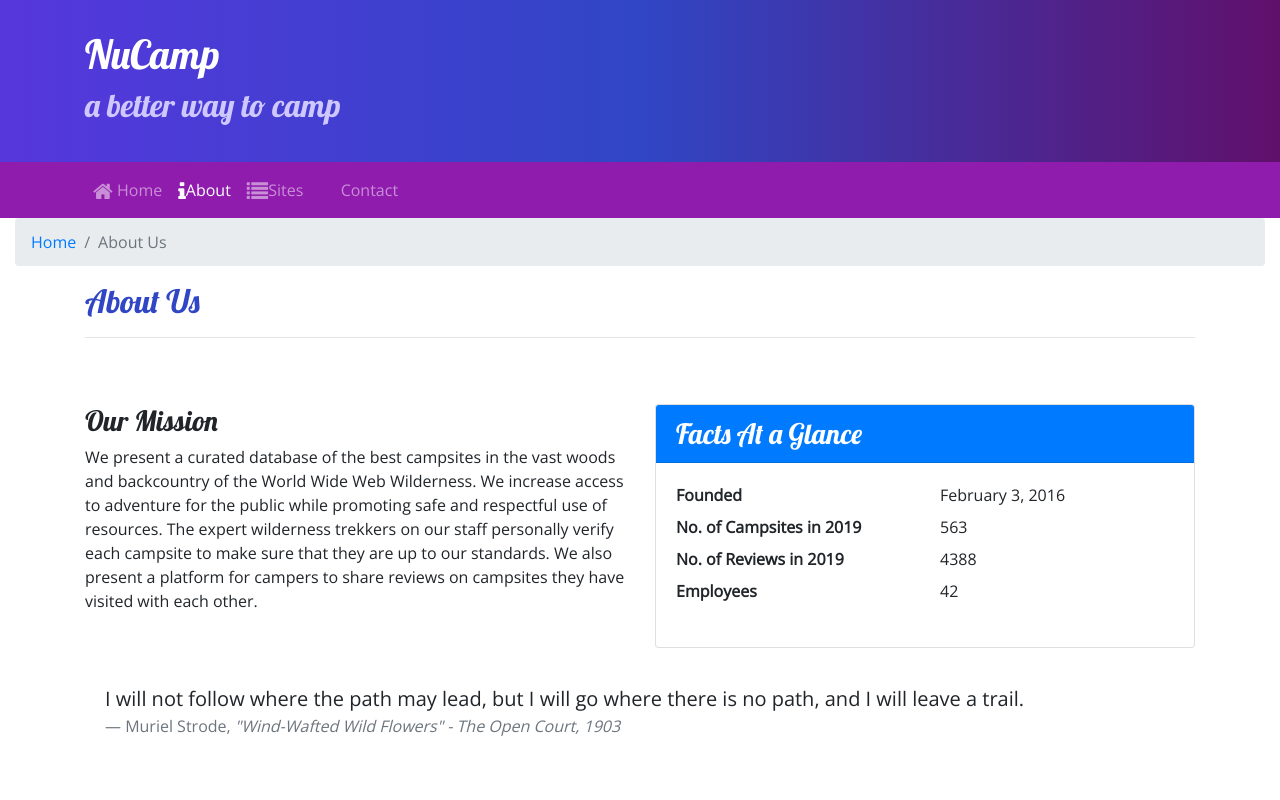
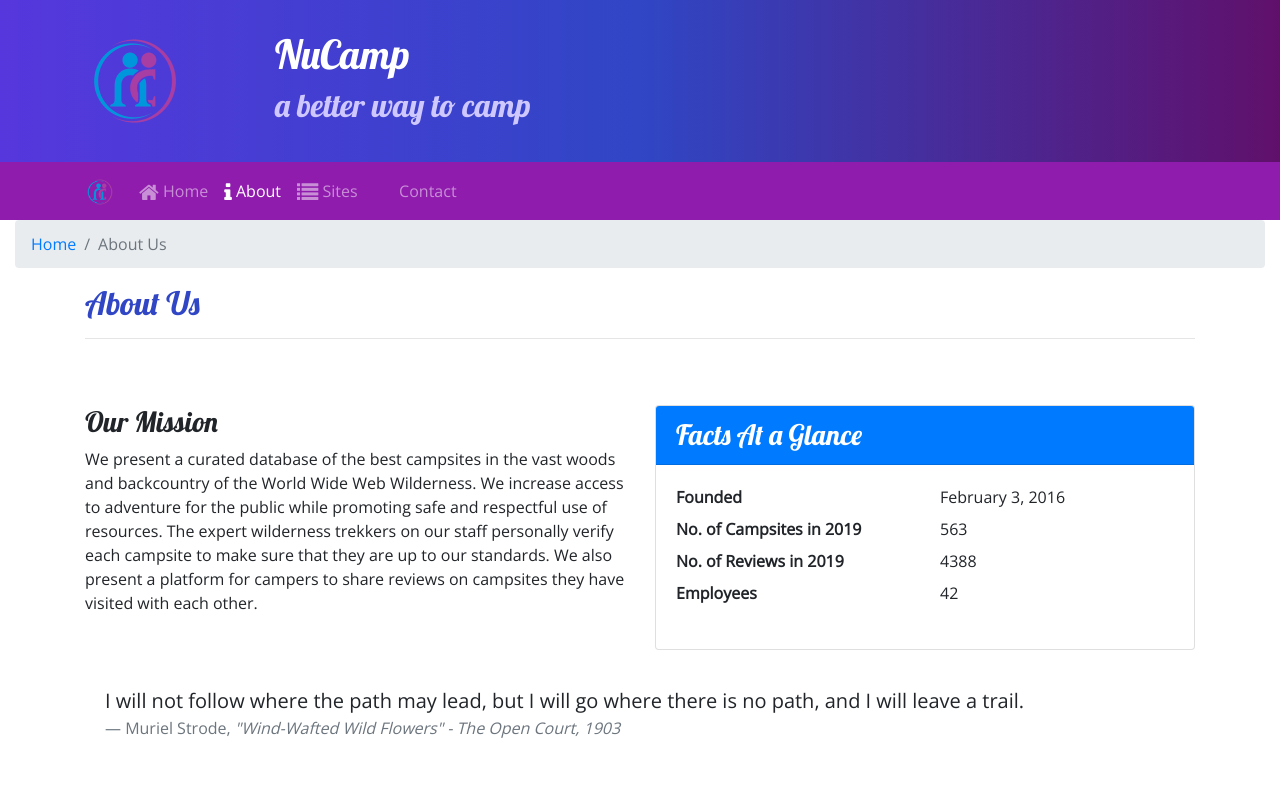
Before and after one commit to rodriquesperry/Nucamp-Review-Site, a website: page aboutus.html in a window 1280 px wide. Shown: the top 800 px of the page. Drawn offline with nearby package versions, Linux system fonts and the light colour scheme.

Commit message:
Images and Media

```diff
--- a/aboutus.html
+++ b/aboutus.html
@@ -23,6 +23,9 @@
     <header class="jumbotron jumbotron-fluid">
         <div class="container">
             <div class="row">
+              <div class="col-4 col-sm-3 col-md-2 align-self-center">
+                <a href="index.html"><img src="img/logo.png" class="img-fluid"></a>
+              </div>
                 <div class="col">
                     <h1>NuCamp</h1>
                     <h2>a better way to camp</h2>
@@ -33,24 +36,17 @@
 
     <nav class="navbar navbar-expand-sm navbar-dark sticky-top">
       <div class="container">
+        <a class="navbar-brand" href="index.html"><img src="img/logo.png" height="30" width="30"></a>
         <button class="navbar-toggler ml-auto" type="button" data-toggle="collapse" data-target="#nucampnavbar">
           <span class="navbar-toggler-icon"></span>
         </button>
         <div class="collapse navbar-collapse" id="nucampnavbar">
           <ul class="navbar-nav">
-            <li class="nav-item">
-              <a class="nav-link" href="#"><i class="fa fa-home fa-lg"></i> Home</a>
-            </li>
-            <li class="nav-item active">
-              <a class="nav-link" href="aboutus.html"><i class="fa fa-info fa-lg"></i>About</a>
-            </li>
-            <li class="nav-item">
-              <a class="nav-link" href="#"><i class="fa fa-list fa-lg"></i>Sites</a>
-            </li>
-            <li class="nav-item">
-              <a class="nav-link" href="contactus.html"><i class="fa fa-address-card fa-lg"></i>Contact</a>
-            </li>
-          </ul>
+            <li class="nav-item"><a class="nav-link" href="index.html"><i class="fa fa-home fa-lg"></i> Home</a></li>
+            <li class="nav-item active"><a class="nav-link" href="#"><i class="fa fa-info fa-lg"></i> About</a></li>
+            <li class="nav-item"><a class="nav-link" href="#"><i class="fa fa-list fa-lg"></i> Sites</a></li>
+            <li class="nav-item"><a class="nav-link" href="contactus.html"><i class="fa fa-address-card fa-lg"></i> Contact</a></li>
+        </ul>
         </div>
       </div>
 
```
Also changed, not shown: contactus.html (+4 -0 lines), index.html (+19 -13 lines), img/bootstrap-thumb.png (added), img/breadcrumb-trail-thumb.jpg (added), img/breadcrumb-trail.jpg (added), img/chrome-river-thumb.jpg (added), img/chrome-river.jpg (added), img/logo.png (added), img/react-lake-thumb.jpg (added), img/react-lake.jpg (added), 1 other file.
